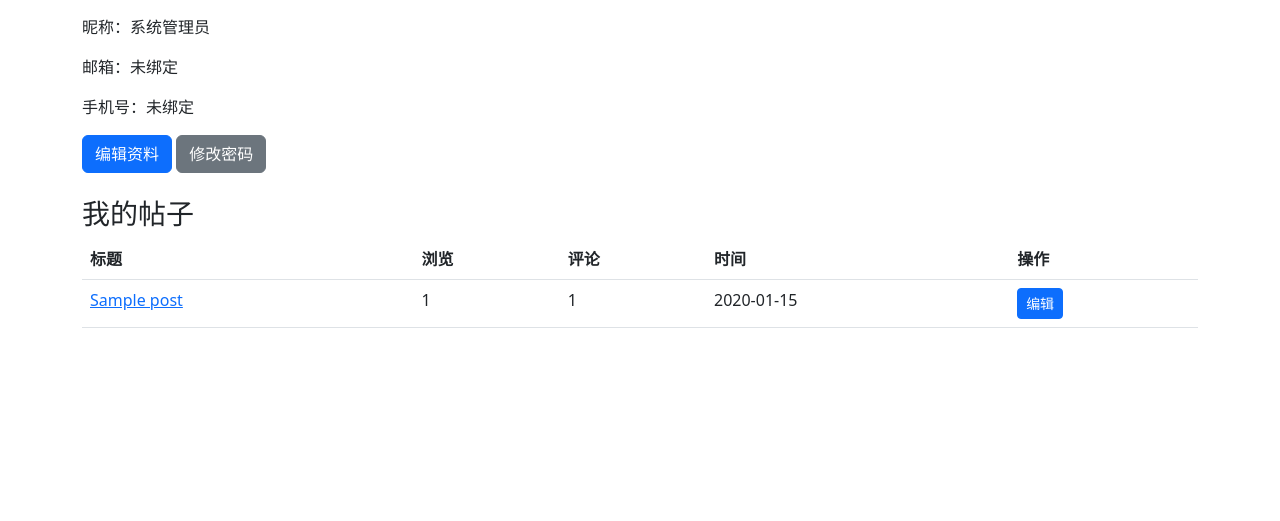
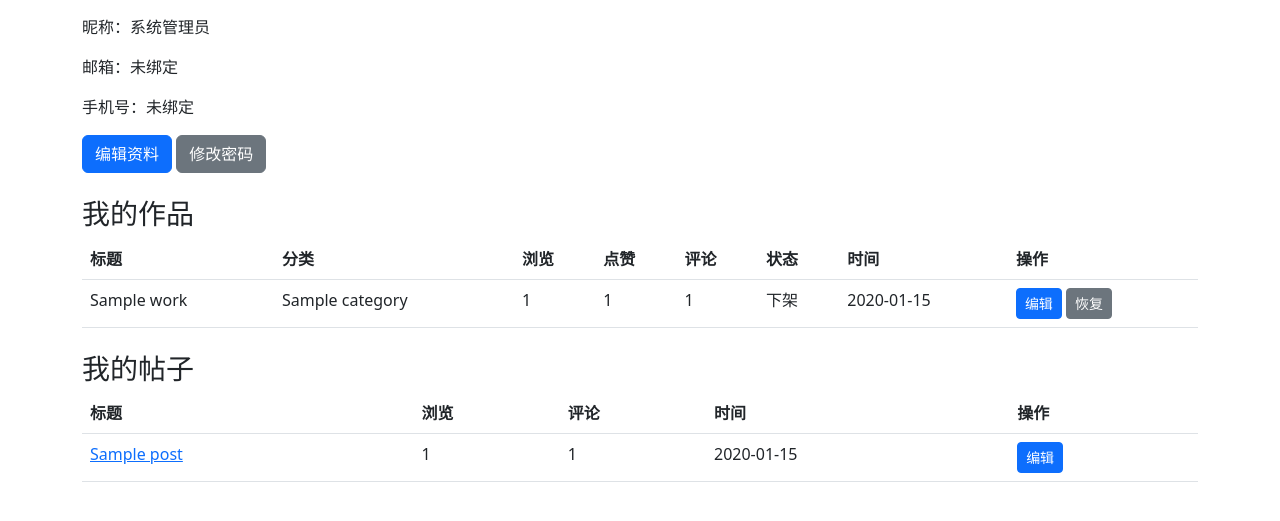
Before and after one commit to Launcher0893/photo-manage-platform, a Flask app: template templates/user/profile.html in a window 1280 px wide. Shown: the part 181-702 px from the top of the page. Run offline with Flask 3, Linux system fonts and the light colour scheme; a user stored in the database is signed in; data comes from the database, SQL or seed files in the repository; the template is opened without the code that fills it: values that come from a table or form of the project are taken from there, most other values are stand-ins (such as "Sample title", 1, 10 or a date in 2020); parts of the project's set-up code (start-up, migrations or seed data) failed here and were passed over; some libraries are stand-ins or nearby versions.

Commit message:
fix：在摄影师主页加入了我的作品信息

```diff
--- a/templates/user/profile.html
+++ b/templates/user/profile.html
@@ -44,6 +44,55 @@
         </div>
     {% endif %}
 
+    {% if photographer and photographer.cert_status == 1 %}
+        <div class="mb-4">
+            <h3>我的作品</h3>
+            <table class="table">
+                <thead>
+                    <tr>
+                        <th>标题</th>
+                        <th>分类</th>
+                        <th>浏览</th>
+                        <th>点赞</th>
+                        <th>评论</th>
+                        <th>状态</th>
+                        <th>时间</th>
+                        <th>操作</th>
+                    </tr>
+                </thead>
+                <tbody>
+                    {% for work in works %}
+                        <tr>
+                            <td>{{ work.title }}</td>
+                            <td>{{ work.category.category_name if work.category else '未分类' }}</td>
+                            <td>{{ work.view_count }}</td>
+                            <td>{{ work.like_count }}</td>
+                            <td>{{ work.comment_count }}</td>
+                            <td>{% if work.status == 1 %}上架{% else %}下架{% endif %}</td>
+                            <td>{{ work.create_time.strftime('%Y-%m-%d') }}</td>
+                            <td>
+                                {% if work.status == 1 %}
+                                    <a href="/work/detail/{{ work.work_id }}" class="btn btn-sm btn-info">查看</a>
+                                {% endif %}
+                                <a href="/work/edit/{{ work.work_id }}" class="btn btn-sm btn-primary">编辑</a>
+                                <form method="POST" action="/work/status/{{ work.work_id }}" class="d-inline">
+                                    <input type="hidden" name="csrf_token" value="{{ csrf_token() }}">
+                                    <button type="submit" class="btn btn-sm btn-secondary">
+                                        {% if work.status == 1 %}下架{% else %}恢复{% endif %}
+                                    </button>
+                                </form>
+                            </td>
+                        </tr>
+                    {% else %}
+                        <tr>
+                            <td colspan="8" class="text-center text-muted">暂无作品</td>
+                        </tr>
+                    {% endfor %}
+                </tbody>
+            </table>
+        </div>
+    {% endif %}
+
     <div class="mb-4">
         <h3>我的帖子</h3>
         <table class="table">
```
Also changed, not shown: views/user.py (+10 -2 lines).
